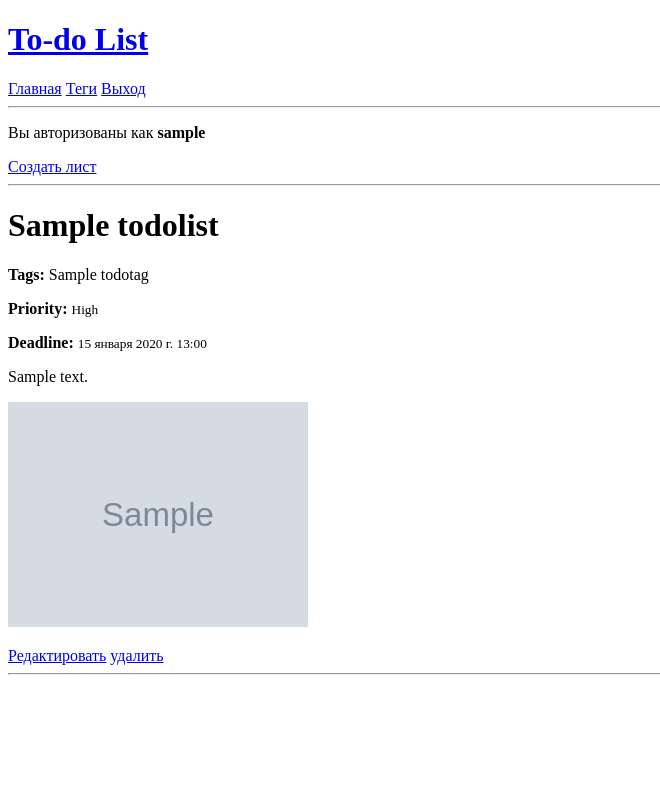
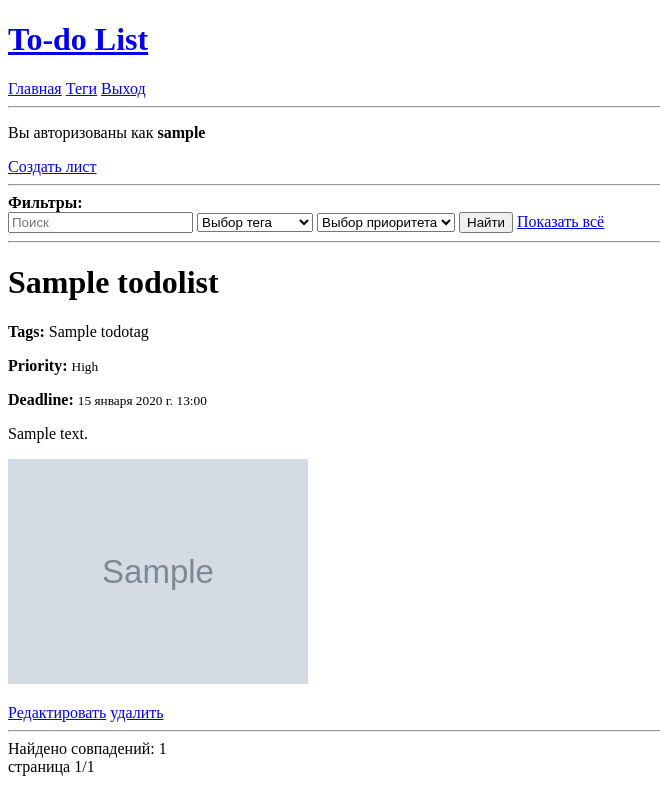
Before and after one commit to eglayy/To-do-List, a Django app: page / in a window 1280 px wide. Shown: the whole page, without its empty margins (0-660 px from the left). Run offline with Django 5.2, Linux system fonts and the light colour scheme; a user stored in the database is signed in; tables that the repository leaves empty hold one stand-in row (values such as "Sample post"); grey boxes marked "Sample" are stand-in pictures.

Commit message:
+ add filter form for todo list, pagination, cute picture in main window for anon users

```diff
--- a/web/forms.py
+++ b/web/forms.py
@@ -1,6 +1,5 @@
 from django import forms
 from django.contrib.auth import get_user_model
-
 from web.models import TodoList, ToDoTags
 
 User = get_user_model()
@@ -38,6 +37,7 @@ class ToDoListForm(forms.ModelForm):
         model = TodoList
         exclude = ('user', )
 
+
 class TagsForm(forms.ModelForm):
     def save(self, commit=True):
         self.instance.user = self.initial['user']
@@ -45,3 +45,18 @@ class TagsForm(forms.ModelForm):
     class Meta:
         model = ToDoTags
         fields = ("title", )
+
+
+class TodoListFilterForm(forms.Form):
+    search = forms.CharField(widget=forms.TextInput(attrs={"placeholder": "Поиск"}), required=False)
+    tag_name = forms.ModelChoiceField(
+        queryset=ToDoTags.objects.all(),
+        widget=forms.Select,
+        required=False,
+        empty_label="Выбор тега"
+    )
+    priority_name = forms.ChoiceField(
+        choices=[('', 'Выбор приоритета')] + TodoList.PRIORITY_CHOICES,
+        widget=forms.Select,
+        required=False
+    )
--- a/web/templates/web/main.html
+++ b/web/templates/web/main.html
@@ -4,7 +4,21 @@
     <p>Вы авторизованы как <b>{{ user.username }}</b></p>
 
     <a href="{% url 'todo_lists_add' %}">Создать лист</a>
+
     <hr>
+        <form action="">
+            <b>Фильтры:</b><br>
+
+            {% for field in filter_form %}
+                {{ field }}
+            {% endfor %}
+
+            <button>Найти</button>
+
+            <a href="?">Показать всё</a>
+        </form>
+    <hr>
+
     {% for list in todolists %}
         <h1>{{list.title}}</h1>
         {% if list.tags.all.count > 0 %}
@@ -15,17 +29,41 @@
                 {% endfor %}
             </p>
         {% endif %}
+
         <b>Priority:</b> <small>{{list.get_priority_display}}</small>
         <p><b>Deadline:</b> <small>{{list.deadline}}</small></p>
         <p>{{list.body}}</p>
         {% if list.image %}
-        <p><img src="{{list.image.url}}" width="300"></p>
+            <p><img src="{{list.image.url}}" width="300"></p>
         {% endif %}
+
         <a href="{% url 'todo_lists_edit' list.id %}">Редактировать</a>
         <a href="{% url 'todo_lists_delete' list.id %}">удалить</a>
         <hr>
     {% endfor %}
+
+    {% if total_count > 0 %}
+        Найдено совпадений: {{ total_count }}
+    {% else %}
+        Совпадений не найдено
+    {% endif %}
+
+    <nav>
+        {% if todolists.has_previous %}
+            <a href="?page=1">в начало</a>
+            <a href="?page={{ todolists.previous_page_number }}">предыдушая страница</a>
+        {% endif %}
+
+        страница {{ todolists.number }}/{{ todolists.paginator.num_pages }}
+
+        {% if todolists.has_next %}
+            <a href="?page={{ todolists.paginator.num_pages }}">в конец</a>
+            <a href="?page={{ todolists.next_page_number }}">следующая страница</a>
+        {% endif %}
+    </nav>
+
     {% else %}
         <h2>Hello, User!</h2>
+        <p><img src="media/registration images for anon users/helloUser.jpg" width="300"></p>
     {% endif %}
 {% endblock content %}
--- a/web/views.py
+++ b/web/views.py
@@ -1,8 +1,8 @@
 from django.contrib.auth.decorators import login_required
 from django.shortcuts import render, redirect, get_object_or_404
-from web.forms import RegistrationForm, AuthForm, ToDoListForm, TagsForm
+from web.forms import RegistrationForm, AuthForm, ToDoListForm, TagsForm, TodoListFilterForm
 from django.contrib.auth import get_user_model, authenticate, login, logout
-
+from django.core.paginator import Paginator
 from web.models import TodoList, ToDoTags
 
 User = get_user_model()
@@ -11,9 +11,33 @@ User = get_user_model()
 def main_view(request):
     if not request.user.is_anonymous:
         todolists = TodoList.objects.filter(user=request.user).order_by('-priority')
+
+        filter_form = TodoListFilterForm(request.GET)
+        filter_form.is_valid()
+        filters = filter_form.cleaned_data
+
+        if filters.get('search'):
+            todolists = todolists.filter(title__icontains=filters['search']) #icontains - поиск подстроки в title без учета регистра
+
+        if filters.get('tag_name'):
+            todolists = todolists.filter(tags=filters['tag_name'])
+
+        if filters.get('priority_name'):
+            todolists = todolists.filter(priority=filters['priority_name'])
+
+        total_count = todolists.count()
+
+        page_number = request.GET.get("page", 1)
+        paginator = Paginator(todolists, per_page=10)
+
+        return render(request, "web/main.html", {
+            "todolists": paginator.get_page(page_number),
+            "filter_form": filter_form,
+            "total_count": total_count,
+        })
     else:
-        todolists = []
-    return render(request, "web/main.html", {"todolists": todolists})
+        return render(request, "web/main.html")
+
 
 
 def registration_view(request):
```
